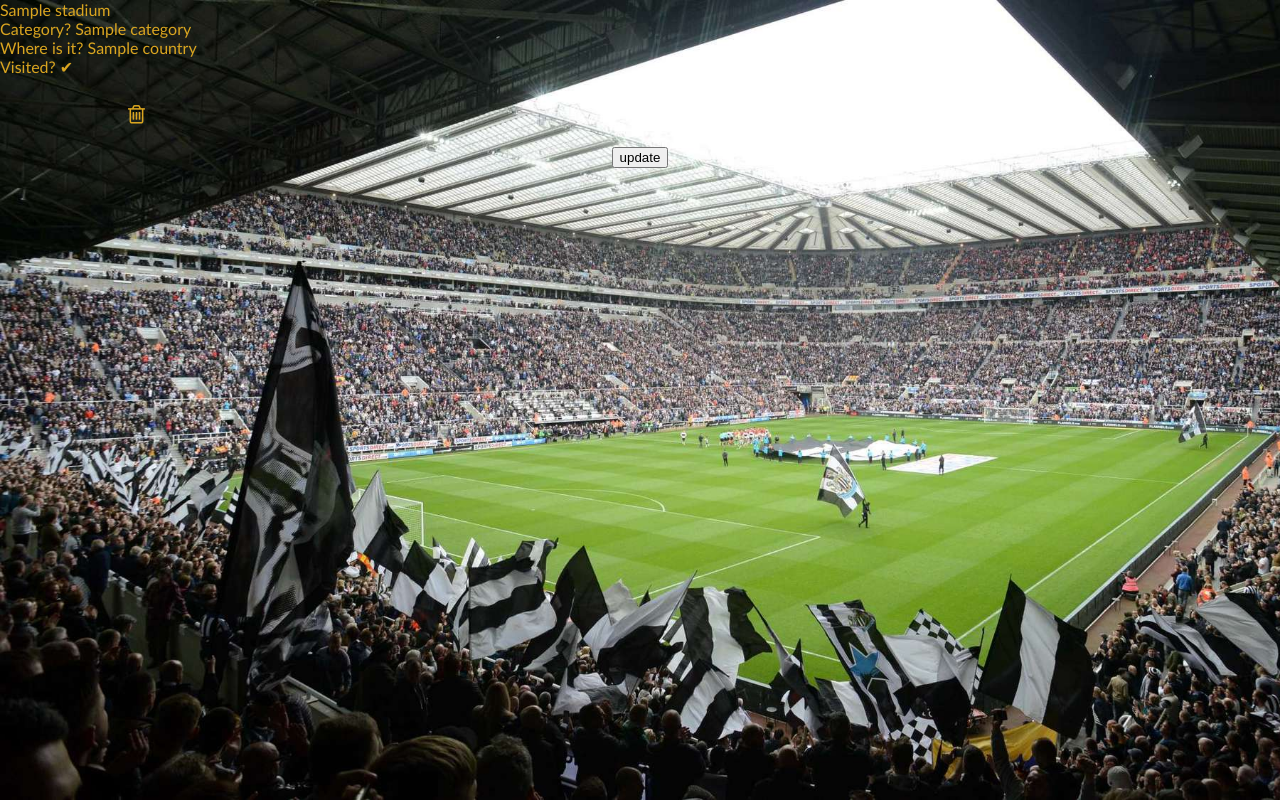
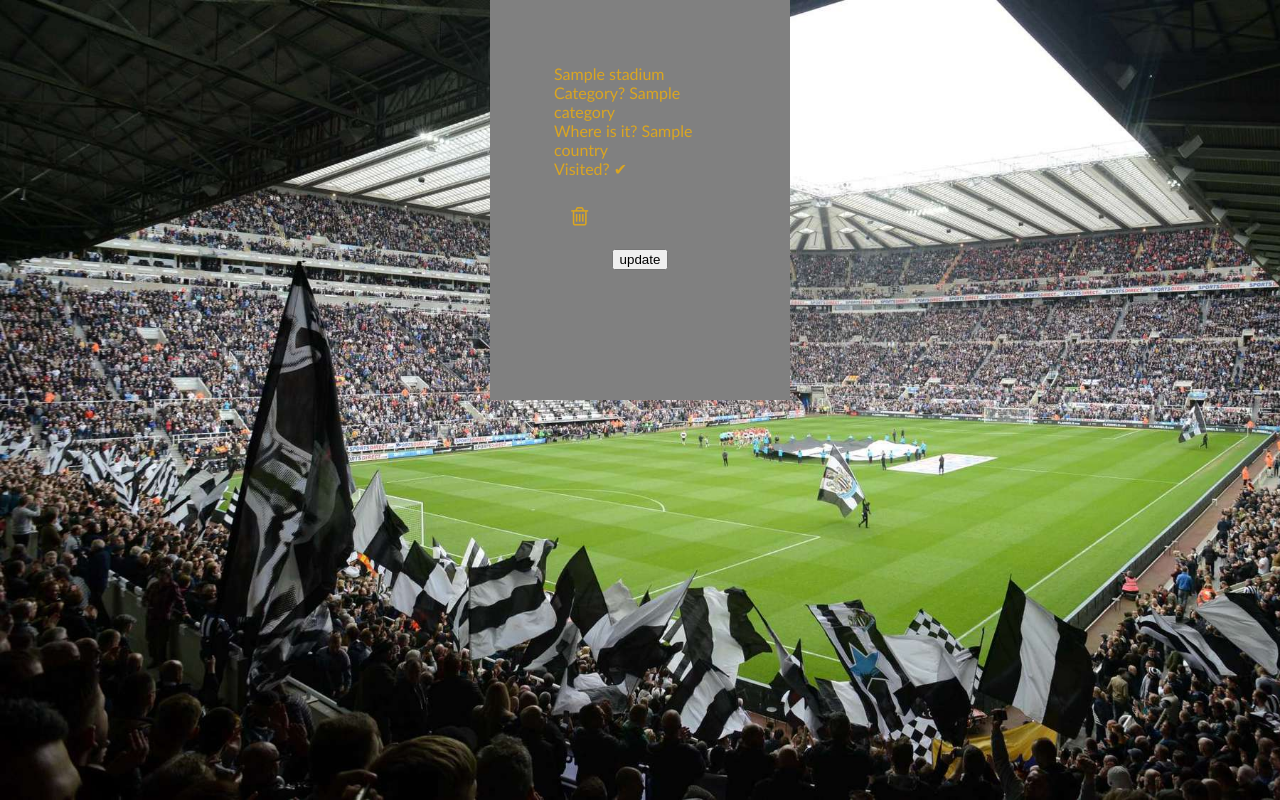
Before and after one commit to garyb6/Project1, a Flask app: page /stadiums in a window 1280 px wide. Shown: the part 127-927 px from the top of the page. Run offline with Flask 2, Linux system fonts and the light colour scheme; a database or web service that is not in the repository returns one stand-in record (values such as "Sample title"); some libraries are stand-ins or nearby versions.

Commit message:
flexbox all stadiums works

```diff
--- a/static/css/tables.css
+++ b/static/css/tables.css
@@ -1,16 +1,19 @@
 .stadium_flexbox {
     color: goldenrod;
     display: flex;
-    flex-direction: row;
     flex-wrap: wrap;
-    justify-content: space-evenly;
+    justify-content: center;
     align-items: center;
-    align-content: space-around;
     gap: 100px 100px;
 
 }
 .stadium_card{
     border: orangered;
-    flex-grow:  1;
+    background-color: gray;
+    padding: 5%;
+    align-self: center;
+    width: 300px;
+    height: 400px;
+    box-sizing: border-box;
 
 }
--- a/templates/stadiums/index.html
+++ b/templates/stadiums/index.html
@@ -7,7 +7,6 @@
     <div class="stadium_card">
         {{stadium.name}}
         <br>
-        <div class="stadium_card">
             Category? {{stadium.category}}
             <br>
             Where is it? {{stadium.country.name}}
@@ -19,7 +18,7 @@
             {% endif %}
             <br>
             <br>
-        </div>
+
         <div class="buttons">
             <form class="delete-form" action="/stadiums/{{stadium.id}}/delete" method="POST">
             <button class="trash-button"><i class="fa fa-trash-o fa-3x" style="color: goldenrod" aria-hidden="true"></i></button>
```
